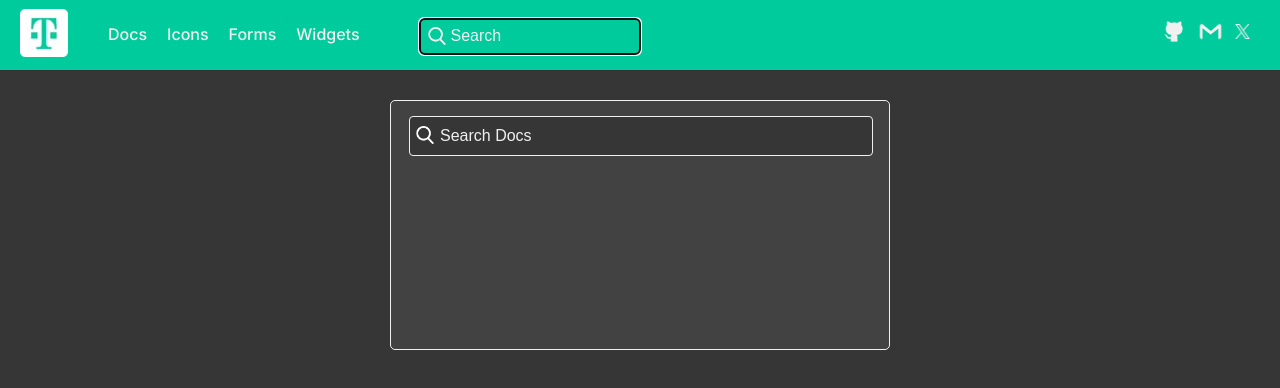
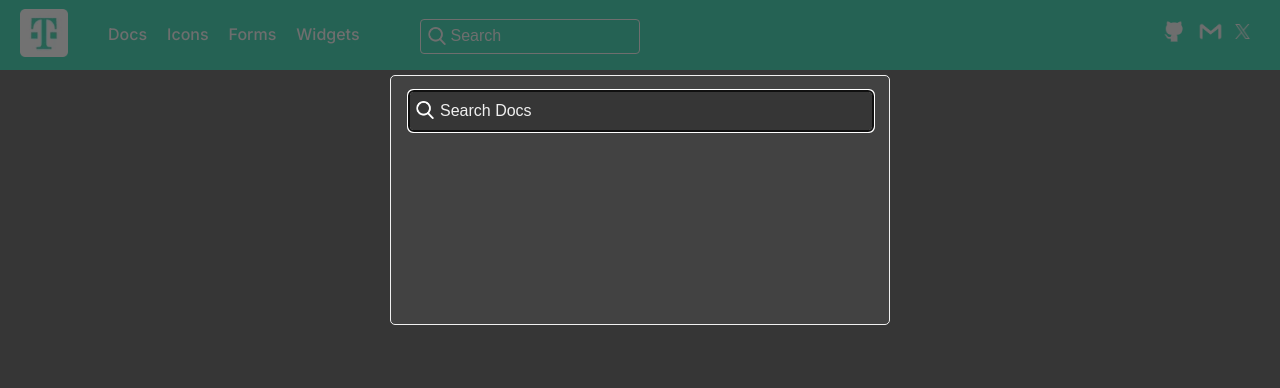
Before and after one commit to Prathameshp98/frontend-treasure, a Next.js app: page / in a window 1280 px wide. Both pictures are taken after a click on the element 529 px from the left and 25 px from the top of the page. Shown: the top 388 px of the page. Built offline with nearby package versions, Linux system fonts and the light colour scheme.

Commit message:
modal focus

```diff
--- a/src/components/Search/searchBox.d.ts
+++ b/src/components/Search/searchBox.d.ts
@@ -1,4 +1,5 @@
 
 export default interface SearchBoxProps {
     setSearchBox?: () => void;
+    searchBox?: boolean;
 }
--- a/src/components/Search/searchBox.module.css
+++ b/src/components/Search/searchBox.module.css
@@ -1,7 +1,11 @@
 
 .SearchBoxMain {
-    position: absolute;
-    top: 100px;
+    position: fixed;
+    top: 25%;
+    left: 50%;
+    z-index: 999;
+    pointer-events: auto;
+    transform: translate(-50%, -50%);
     width: 500px;
     min-height: 250px;
     max-height: 600px;
--- a/src/components/Search/searchBox.tsx
+++ b/src/components/Search/searchBox.tsx
@@ -10,10 +10,20 @@ import search_ from '../../Data/Images/search.webp';
 import SearchBoxProps from './searchBox.d';
 
 const SearchBox = ({
-    setSearchBox
+    setSearchBox,
+    searchBox
 }: SearchBoxProps) => {
 
     const boxRef = useRef<HTMLDivElement>(null);
+    const inputRef = useRef<HTMLInputElement>(null);
+
+    useEffect(() => {
+        if(searchBox){
+            setTimeout(() => {
+                inputRef?.current?.focus();
+            }, 200);
+        }
+    }, [searchBox]);
 
     useEffect(() => {
         function handleClickOutside(event: any) {
@@ -46,6 +56,8 @@ const SearchBox = ({
                             spellCheck="false"
                             type={'text'}
                             placeholder={'Search Docs'}
+                            ref={inputRef}
+                            tabIndex={0}
                         />
                     </div>
                 </div>
--- /dev/null
+++ b/src/components/UI/ui.module.css
@@ -0,0 +1,9 @@
+.MainContainerBlur {
+    position: fixed;
+    top: 0;
+    left: 0;
+    width: 100%;
+    height: 100%;
+    opacity: 0.3;
+    pointer-events: none;
+}
--- a/src/components/UI/ui.tsx
+++ b/src/components/UI/ui.tsx
@@ -1,11 +1,27 @@
+"use client"
+
+import { useState } from "react";
 
 import Header from "../header/header";
+import SearchBox from "../Search/searchBox";
+
+import Styles from './ui.module.css';
 
 const UI = () => {
 
+    const[searchBox, setSearchBox] = useState<boolean>(false);
+
     return (
-        <div>
-            <Header />
+        <div className={`${Styles.UIMain}`}>
+            <div className={`${searchBox ? Styles.MainContainerBlur : ''}`}>
+                <Header
+                    setSearchBox={() => setSearchBox(true)}
+                />
+            </div>
+            {searchBox && <SearchBox
+                searchBox={searchBox}
+                setSearchBox={() => setSearchBox(false)}
+            />}
         </div>
     )
 }
--- a/src/components/header/header.tsx
+++ b/src/components/header/header.tsx
@@ -1,13 +1,10 @@
 "use client"
-
-import { useState } from "react";
 
 import Logo from "../Logo/logo";
 import HeaderList from "../Headerlist/headerList";
 import Search from "../Search/search";
 import Socials from "../Socials/socials";
 import SidedrawerMenu from "../SidedrawerMenu/sidedrawerMenu";
-import SearchBox from "../Search/searchBox";
 
 import Styles from './header.module.css';
 
@@ -15,9 +12,11 @@ import useWindowDimensions from "@/Utils/useWindowDimensions";
 
 import screen from '../../Data/dimensions.json';
 
-const Header = () => {
+import HeaderProps from "./headerProps";
 
-    const[searchBox, setSearchBox] = useState<boolean>(false);
+const Header = ({
+    setSearchBox
+}: HeaderProps) => {
 
     return (
         <div className={`${Styles.headerMain}`}>
@@ -28,20 +27,17 @@ const Header = () => {
                         {useWindowDimensions?.() >= screen.MAX_TABLET_WIDTH && <HeaderList />}
                     </div>
                     <Search
-                        setSearchBox={() => setSearchBox(true)}
+                        setSearchBox={setSearchBox}
                     />
                 </div>
                 <div className={`${Styles.headerMainRight}`}>
                     {useWindowDimensions?.() >= screen.MAX_SMALL_TABLET_WIDTH
                     ? <Socials />
                     : <SidedrawerMenu
-                        setSearchBox={() => setSearchBox(true)}
+                        setSearchBox={setSearchBox}
                         />}
                 </div>
             </div>
-            {searchBox && <SearchBox
-                setSearchBox={() => setSearchBox(false)}
-            />}
         </div>
     )
 }
--- /dev/null
+++ b/src/components/header/headerProps.d.ts
@@ -0,0 +1,4 @@
+
+export default interface HeaderProps {
+    setSearchBox?: () => void;
+}
```
